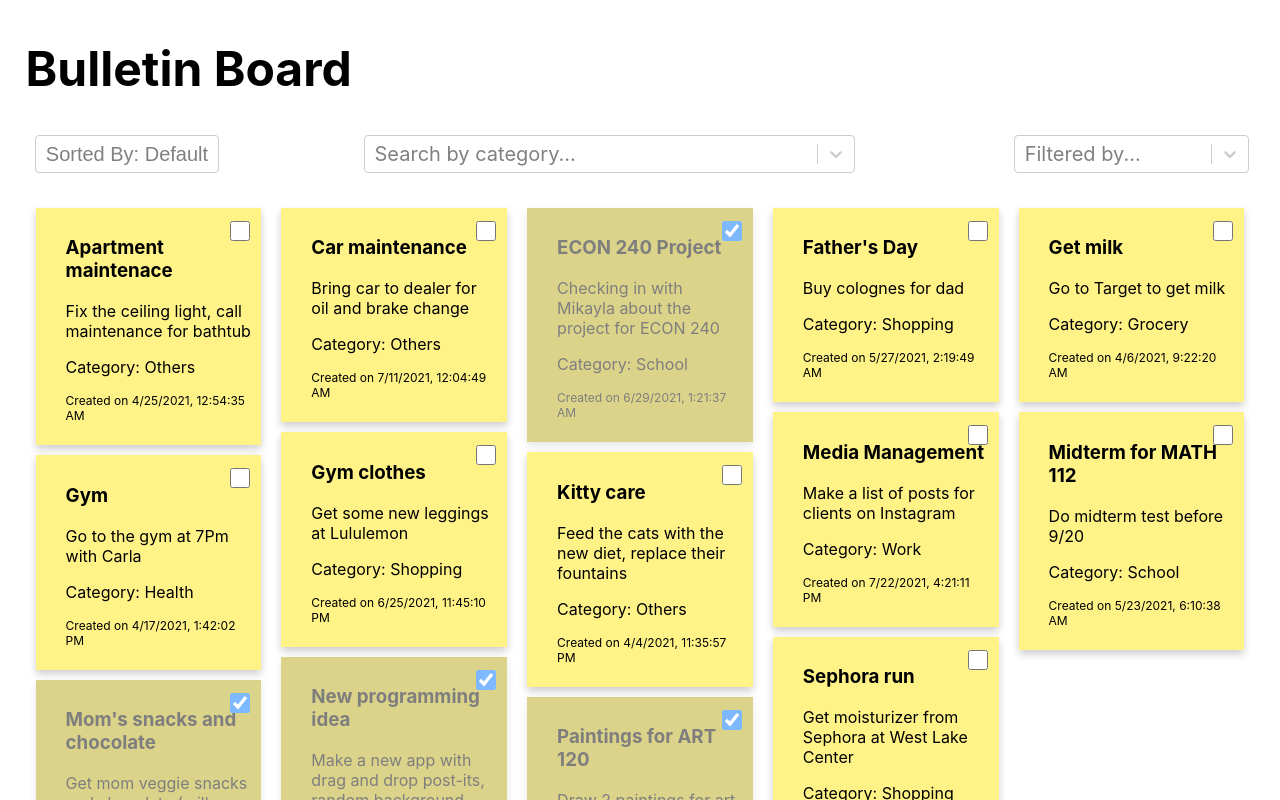
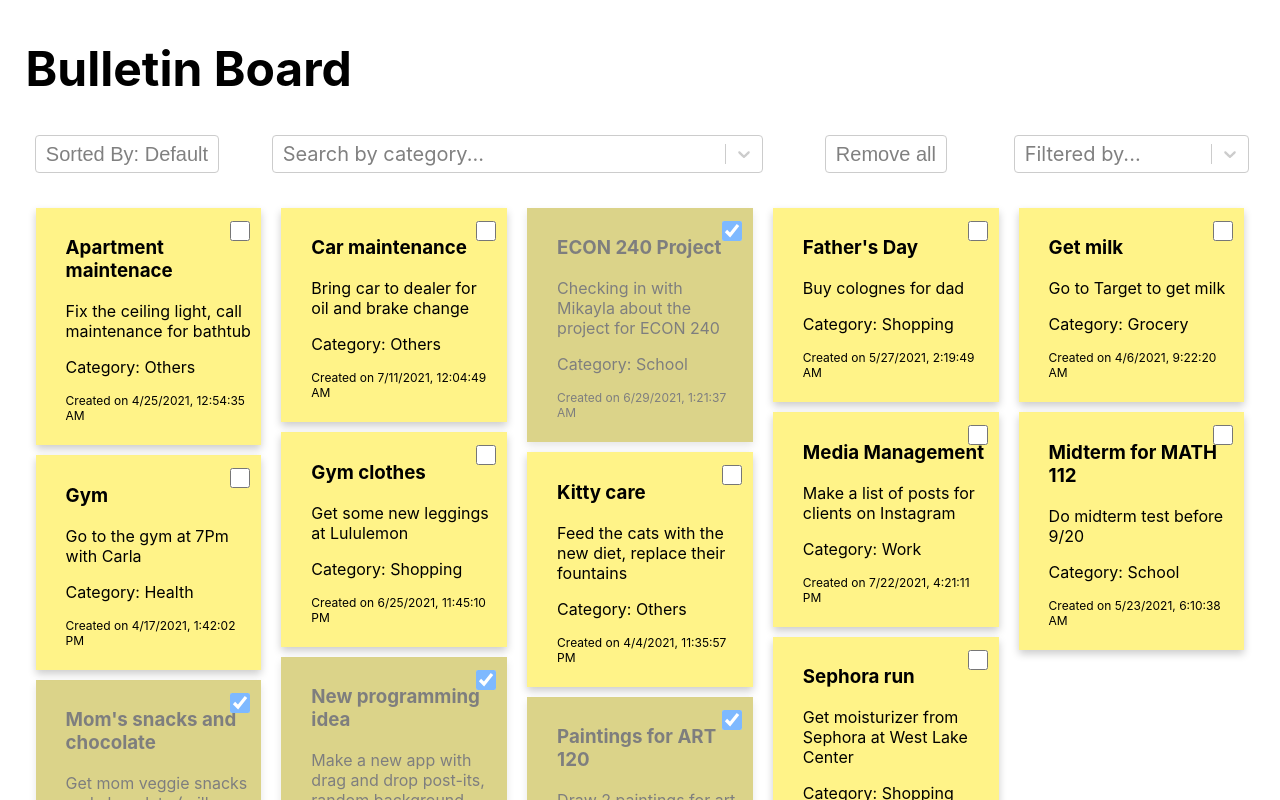
Before and after one commit to alissanguyen/bulletin-board-demo, a React (Create React App) app: page / in a window 1280 px wide. Shown: the top 800 px of the page. Built offline with nearby package versions, Linux system fonts and the light colour scheme.

Commit message:
Users can remove all stickies at once,

```diff
--- a/src/App.css
+++ b/src/App.css
@@ -154,3 +154,24 @@
 
 
 }
+
+.remove-all-button {
+  font-size: 20px;
+  min-height: 38px;
+  padding-left: 10px;
+  padding-right: 10px;
+  background-color: hsl(0, 0%, 100%);
+  border-color: hsl(0, 0%, 80%);
+  border-radius: 4px;
+  border: solid 1px hsl(0, 0%, 80%);
+  outline: 0 !important;
+  transition: all 100ms;
+  color: hsl(0, 0%, 50%);
+}
+.remove-all-button:hover {
+  border-color: rgba(128, 128, 128, 0.603);
+}
+.remove-all-button:active {
+  border-width: 3px;
+  border-color: rgba(0, 102, 255, 0.603);
+}
--- a/src/App.tsx
+++ b/src/App.tsx
@@ -124,6 +124,7 @@ function App() {
             setAppliedCategoryFilters(categories)
           }
         />
+        <button className="remove-all-button" onClick={() => setTasks([])}>Remove all</button>
         <FilterBar filterBy={(filter: string) => setFilterBy(filter)} />
       </div>
 
```
Also changed, not shown: 1 other file (tests, documents, lock files or other folders).
